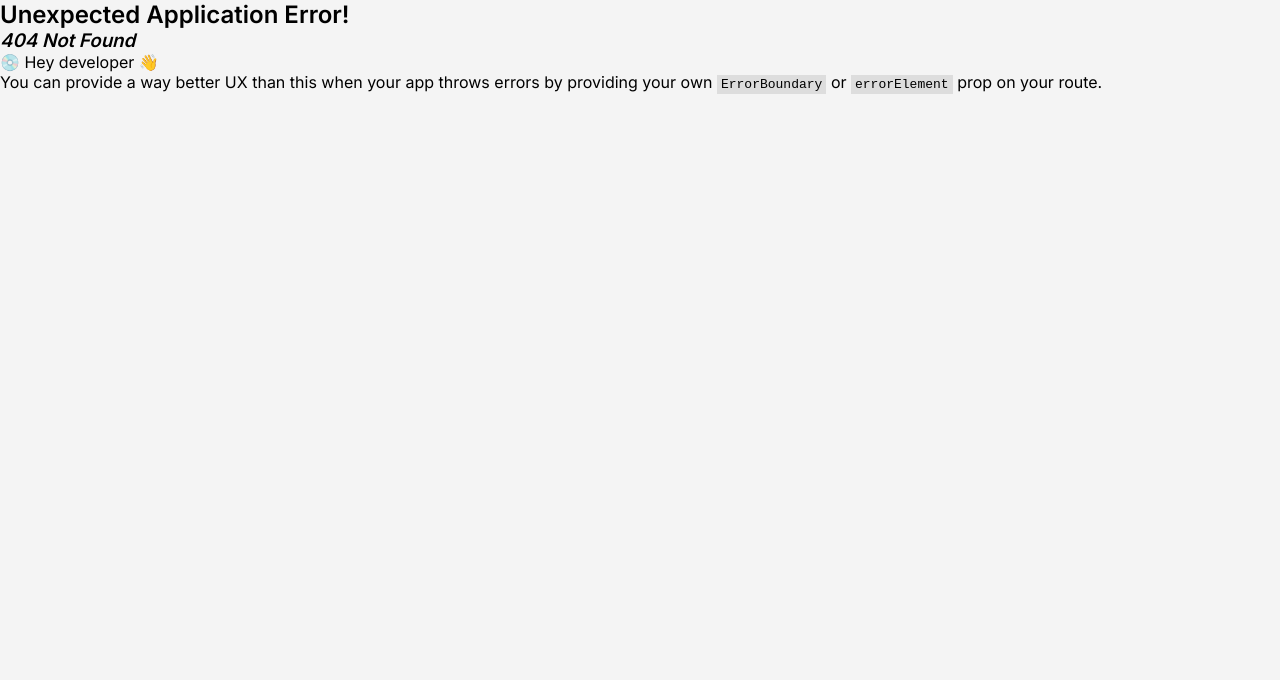
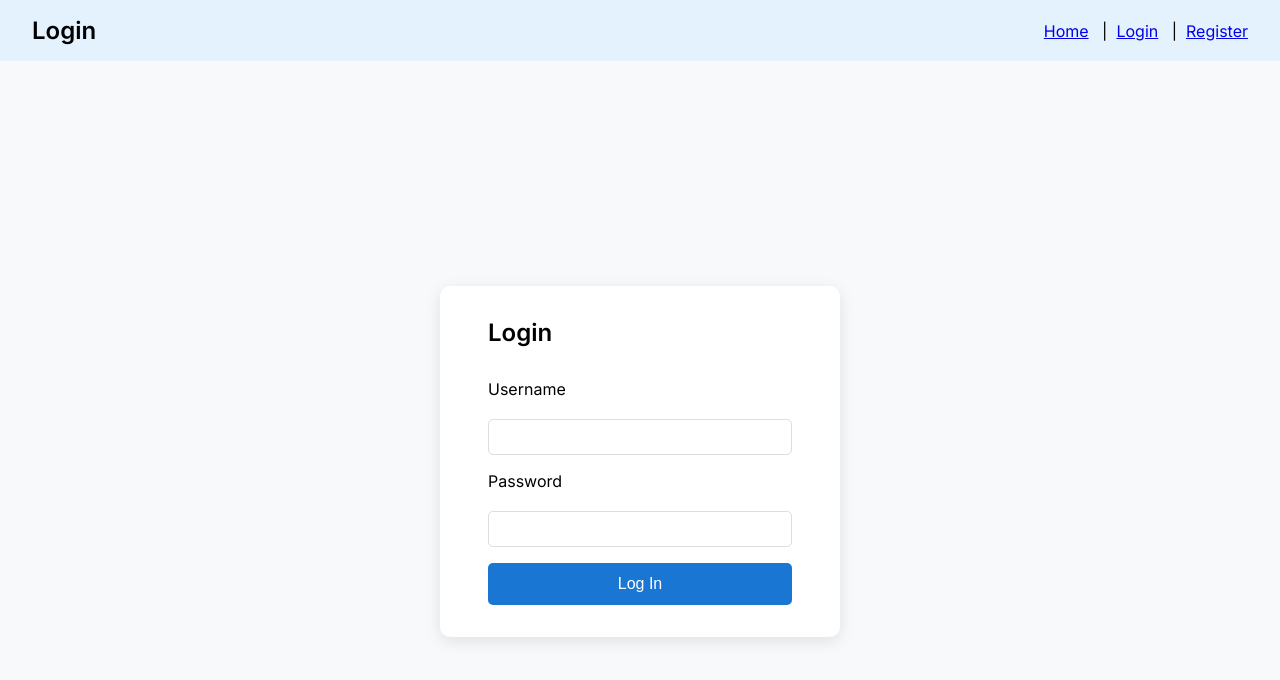
Before and after one commit to Momo8289/BogBlogPlus, a React (Vite) app in the folder BogBlogPlus/: page /login in a window 1280 px wide. Before the commit this address had no page. Shown: the top 680 px of the page. Built offline with nearby package versions, Linux system fonts and the light colour scheme.

Commit message:
login less ugly and actually works

```diff
--- a/BogBlogPlus/src/App.css
+++ b/BogBlogPlus/src/App.css
@@ -58,3 +58,59 @@ max-width: 1280px;
 margin: 0 auto;
 padding: 2rem;
 text-align: center; */
+
+.login-wrapper {
+  display: flex;
+  height: 100vh;
+  justify-content: center;
+  align-items: center;
+  background: #f8f9fa;
+}
+
+.login-card {
+  background: white;
+  padding: 2rem 3rem;
+  border-radius: 10px;
+  box-shadow: 0 4px 16px rgba(0,0,0,0.1);
+  max-width: 400px;
+  width: 100%;
+  display: flex;
+  flex-direction: column;
+  gap: 1rem;
+}
+
+.login-card h2 {
+  margin-bottom: 1rem;
+  font-weight: 600;
+}
+
+.login-card label {
+  font-weight: 500;
+  margin-bottom: 0.25rem;
+}
+
+.login-card input {
+  padding: 0.5rem;
+  font-size: 1rem;
+  border: 1px solid #ddd;
+  border-radius: 5px;
+}
+
+.login-card button {
+  background-color: #1976d2;
+  color: white;
+  padding: 0.75rem;
+  border: none;
+  font-size: 1rem;
+  border-radius: 5px;
+  cursor: pointer;
+}
+
+.login-card button:hover {
+  background-color: #1565c0;
+}
+
+.error {
+  color: red;
+  font-size: 0.9rem;
+}
--- a/BogBlogPlus/src/App.jsx
+++ b/BogBlogPlus/src/App.jsx
@@ -25,6 +25,7 @@ function App() {
         children: [
           { index: true, element: <Home />, loader: postsLoader, handle: {title:"Bog Blog"}},
           { path: "post/:id", element: <PostDetails />, loader: postDetailLoader, handle: {title:"Post Details"}},
+          {path:"/login", element: <Login/>, handle: {title: "Login"}}
         ],
       },
     ]);
--- a/BogBlogPlus/src/pages/Home.jsx
+++ b/BogBlogPlus/src/pages/Home.jsx
@@ -26,6 +26,10 @@ export default function Home() {
 //fetch and load data
 export async function postsLoader() {
     const token = localStorage.getItem("token");
+    if (!token) {
+        console.error("No token found");
+        return [];
+      }
 
     const response = await fetch("http://127.0.0.1:5055/api/post", {
       headers: {
--- a/BogBlogPlus/src/pages/Login.jsx
+++ b/BogBlogPlus/src/pages/Login.jsx
@@ -1,6 +1,53 @@
 //login page
-function Login(){
+import { useState } from "react";
+import { useNavigate } from "react-router-dom";
 
+export default function Login() {
+  const [username, setUsername] = useState("");
+  const [password, setPassword] = useState("");
+  const [error, setError] = useState(null);
+  const navigate = useNavigate();
+
+  const handleLogin = async (e) => {
+    e.preventDefault();
+
+    const response = await fetch("http://127.0.0.1:5055/api/token/login", {
+      method: "POST",
+      headers: { "Content-Type": "application/json" },
+      body: JSON.stringify({ username, password }),
+    });
+
+    const data = await response.json();
+
+    if (!response.ok) {
+      setError(data.message || "Login failed");
+    } else {
+      localStorage.setItem("token", data.token);
+      navigate("/"); // go home
+    }
+  };
+
+  return (
+    <div className="login-wrapper">
+      <form onSubmit={handleLogin} className="login-card">
+        <h2>Login</h2>
+        {error && <p className="error">{error}</p>}
+        <label>Username</label>
+        <input
+          type="text"
+          value={username}
+          onChange={(e) => setUsername(e.target.value)}
+          required
+        />
+        <label>Password</label>
+        <input
+          type="password"
+          value={password}
+          onChange={(e) => setPassword(e.target.value)}
+          required
+        />
+        <button type="submit">Log In</button>
+      </form>
+    </div>
+  );
 }
-
-export default Login;
```
